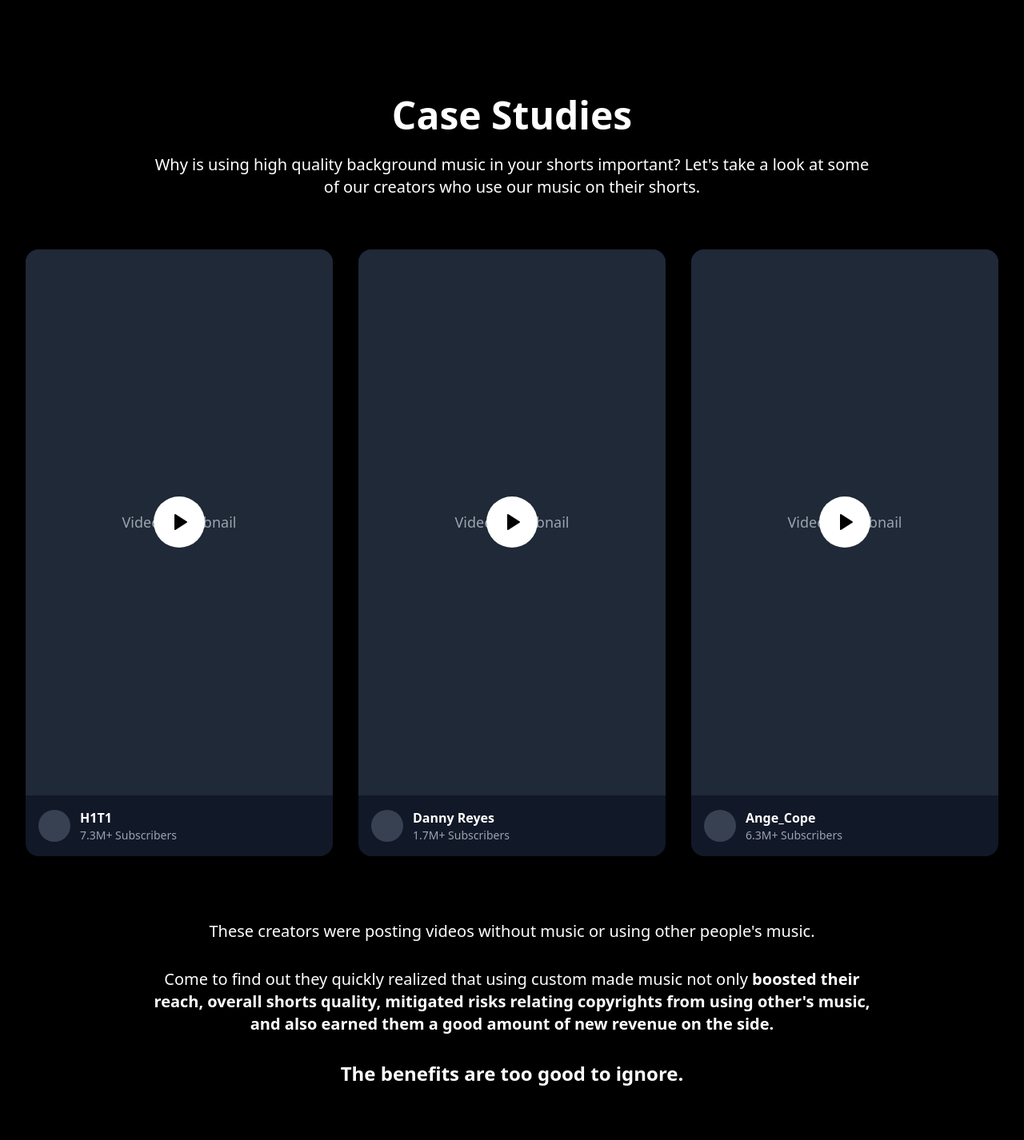
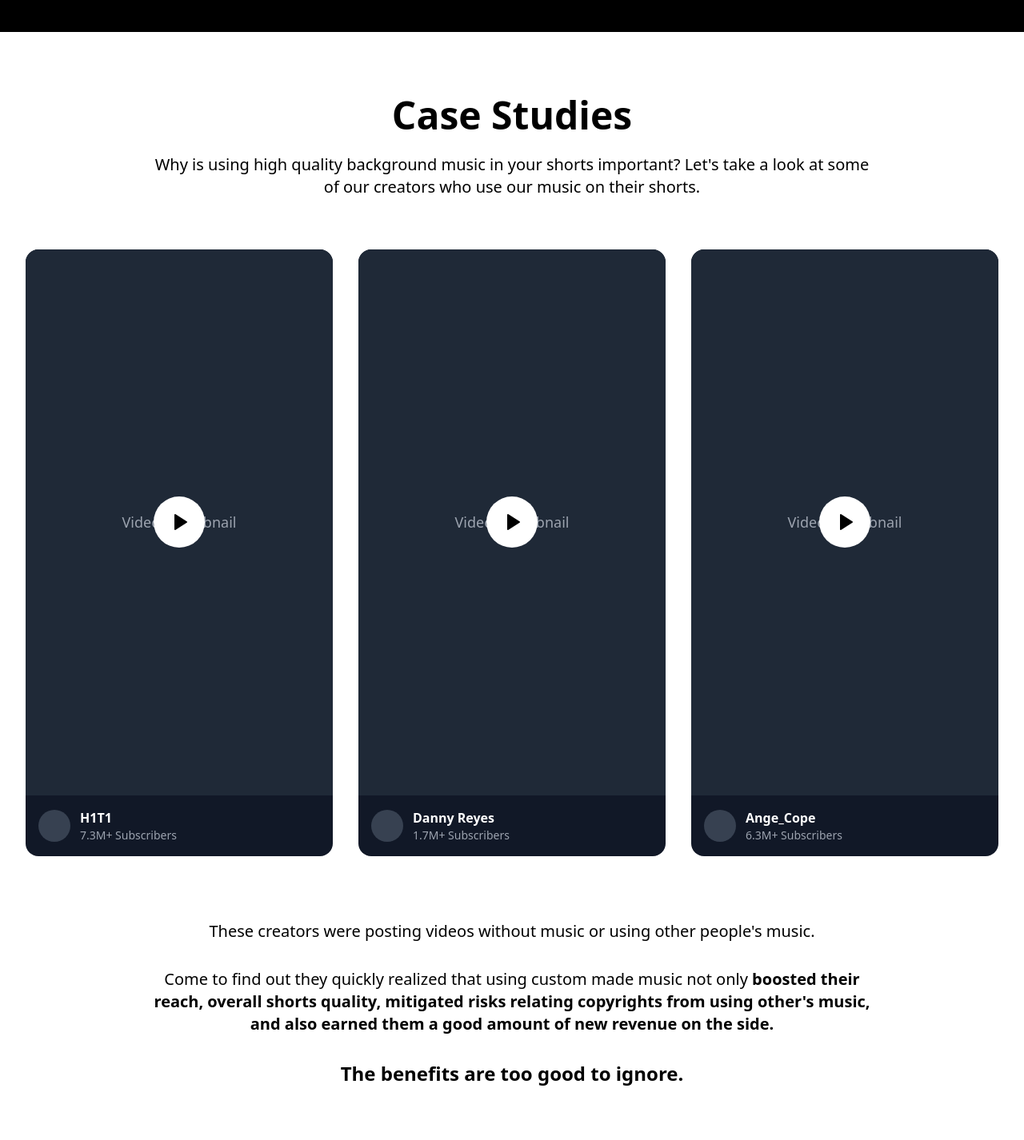
Before and after one commit to rosakirosaki/ui, a React (Vite) app: page / in a window 1280 px wide. Shown: the part 760-2186 px from the top of the page at 80% size. Built offline with nearby package versions, Linux system fonts and the light colour scheme.

Commit message:
Updated CaseStudies.tsx

```diff
--- a/src/components/CaseStudies.tsx
+++ b/src/components/CaseStudies.tsx
@@ -3,11 +3,11 @@ import { Play } from 'lucide-react';
 
 export const CaseStudies = () => {
   return (
-    <section className="py-20 bg-black text-white">
+    <section className="py-20 bg-white text-black">
       <div className="max-w-7xl mx-auto px-4 sm:px-6 lg:px-8">
         <div className="text-center mb-16">
-          <h2 className="text-4xl md:text-5xl font-bold mb-6 text-white">Case Studies</h2>
-          <p className="text-xl text-white max-w-4xl mx-auto">
+          <h2 className="text-4xl md:text-5xl font-bold mb-6 text-black">Case Studies</h2>
+          <p className="text-xl text-black max-w-4xl mx-auto">
             Why is using high quality background music in your shorts important? Let's take a look at some of our
             creators who use our music on their shorts.
           </p>
@@ -41,20 +41,20 @@ export const CaseStudies = () => {
         </div>
 
         <div className="text-center mb-16">
-          <p className="text-xl text-white max-w-4xl mx-auto mb-8">
+          <p className="text-xl text-black max-w-4xl mx-auto mb-8">
             These creators were posting videos without music or using other people's music.
           </p>
-          <p className="text-xl text-white max-w-4xl mx-auto mb-8">
-            Come to find out they quickly realized that using custom made music not only <span className="text-white font-semibold">boosted their reach, overall shorts quality, mitigated risks relating copyrights from using other's music, and also earned them a good amount of new revenue on the side.</span>
+          <p className="text-xl text-black max-w-4xl mx-auto mb-8">
+            Come to find out they quickly realized that using custom made music not only <span className="text-black font-semibold">boosted their reach, overall shorts quality, mitigated risks relating copyrights from using other's music, and also earned them a good amount of new revenue on the side.</span>
           </p>
-          <p className="text-2xl font-bold text-white">
+          <p className="text-2xl font-bold text-black">
             The benefits are too good to ignore.
           </p>
         </div>
 
         {/* Now Let's Dive Deeper Section */}
         <div className="text-center mb-16">
-          <h2 className="text-4xl md:text-5xl font-bold mb-8 text-white">Now Let's Dive Deeper..</h2>
+          <h2 className="text-4xl md:text-5xl font-bold mb-8 text-black">Now Let's Dive Deeper..</h2>
           <p className="text-xl text-white max-w-4xl mx-auto">
             Shawn (another creator in our catalog) was your typical Youtube shorts.
           </p>
```
